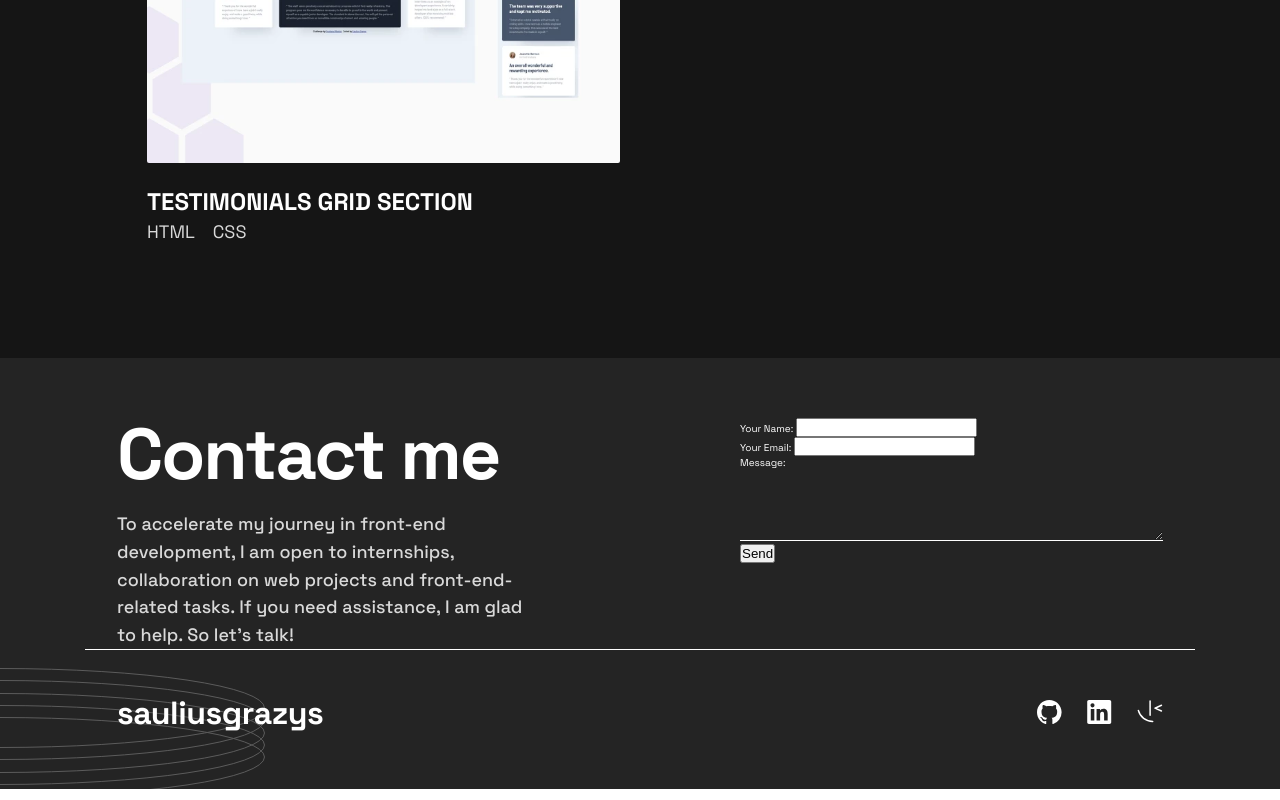
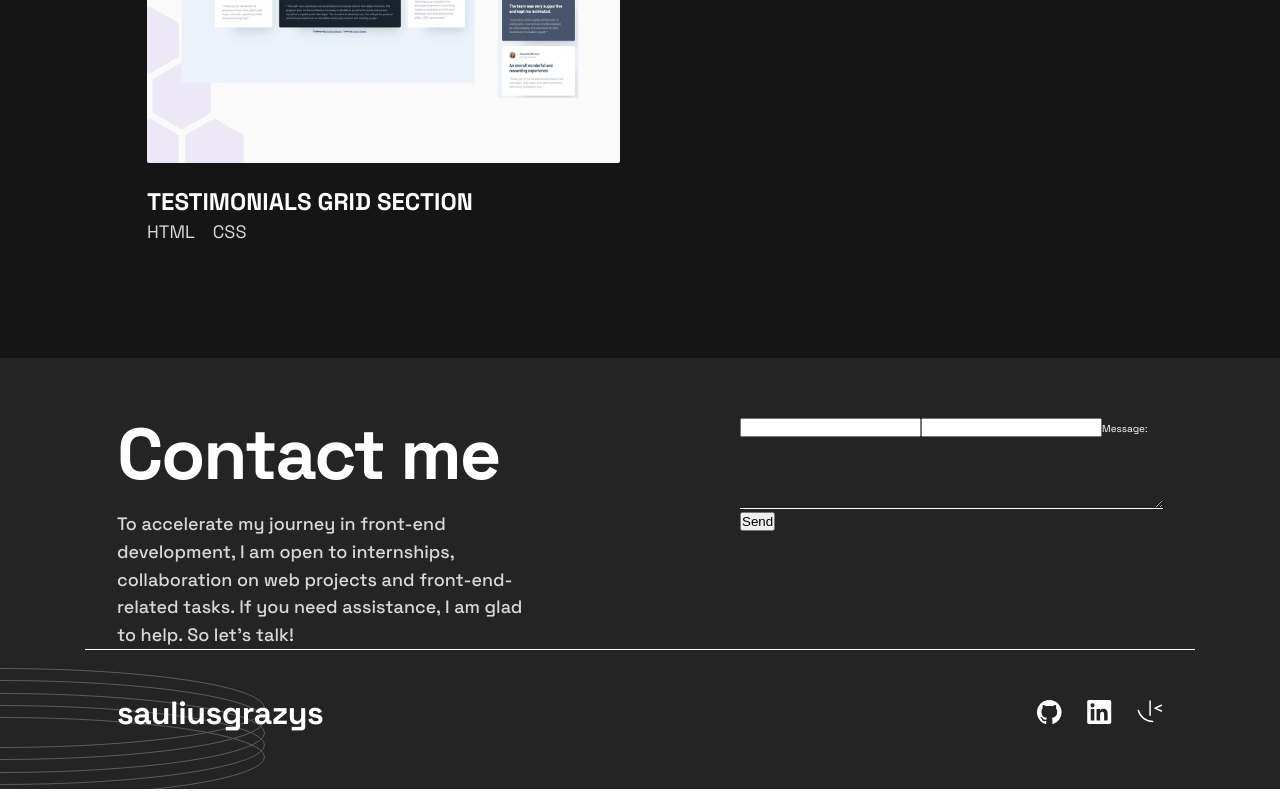
Before and after one commit to sgrazys/portfolio, a React (Create React App) app: page / in a window 1280 px wide. Shown: the part 2666-3466 px from the top of the page. Built offline with nearby package versions, Linux system fonts and the light colour scheme.

Commit message:
messing around

```diff
--- a/src/components/Form/Form.jsx
+++ b/src/components/Form/Form.jsx
@@ -74,29 +74,15 @@ function Form() {
 						name='form-name'
 						value='contact'
 					/>
-					<p>
-						<label>
-							Your Name:{' '}
 					<input
 						type='text'
 						name='name'
 					/>
-						</label>
-					</p>
-					<p>
-						<label>
-							Your Email:{' '}
 					<input
 						type='email'
 						name='email'
 					/>
-						</label>
-					</p>
-					<p>
-						<label>
 					Message: <textarea name='message'></textarea>
-						</label>
-					</p>
 					<p>
 						<button type='submit'>Send</button>
 					</p>
```
Lines whose indentation alone changed are shown as unchanged.
